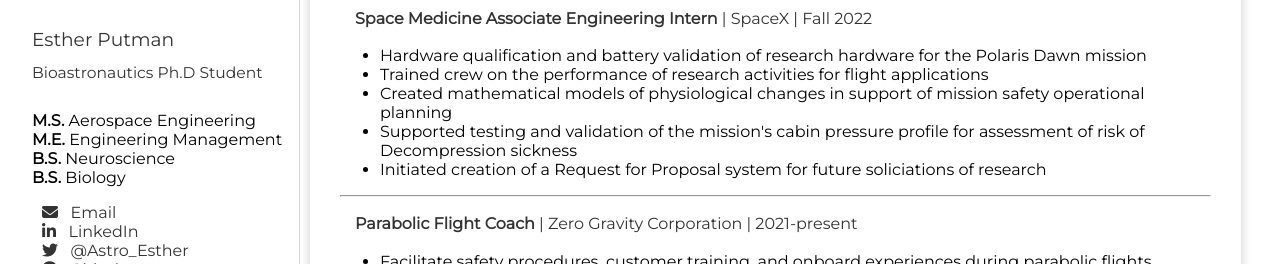
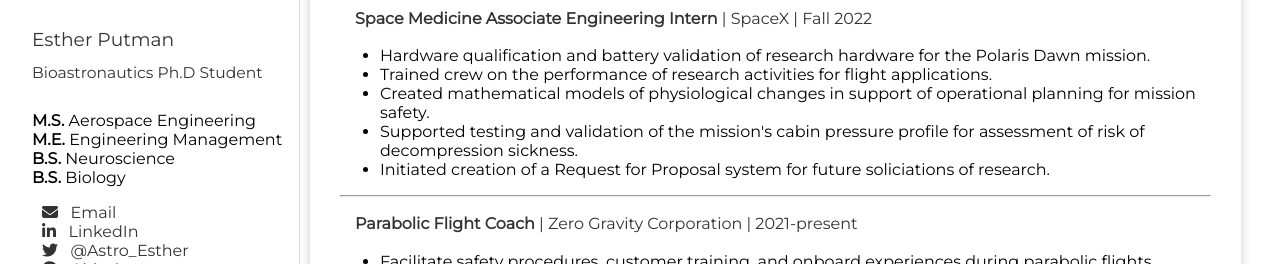
Before and after one commit to eputman/eputman.github.io, a Jekyll site: the page built from CV/index.html, in a window 1280 px wide and 900 px high, scrolled down 747 px, cut to the strip 214-478 px from the top of the window. Built offline with Jekyll 4.4.1, drawn with Linux system fonts in a browser that asks for light colours; nearby versions of some CDN libraries.

Commit message:
New CV/Resume Files

```diff
--- a/CV/index.html
+++ b/CV/index.html
@@ -31,8 +31,8 @@
 			<h1> My CV</h1><br>
 			<div class="clearfix">
 				<div class="flex-container" style="justify-content:flex-end; flex-wrap:wrap;">
-				<a href="https://eputman.github.io/documents/Putman_CV22.pdf" target="_blank" class="button">Download my CV</a>
-				<a href="https://eputman.github.io/documents/Putman_Resume_2022.pdf" target="_blank" class="button">Download my 1-page Resume</a><br>
+				<a href="https://eputman.github.io/documents/Putman_CV23.pdf" target="_blank" class="button">Download my CV</a>
+				<a href="https://eputman.github.io/documents/Putman_Resume_2023.pdf" target="_blank" class="button">Download my 1-page Resume</a><br>
 				</div><!--flexcontainer-->
 			</div><!--clearfix-->
 		<div class="card">
@@ -57,11 +57,11 @@
 		<!-- Experience Item -->
 		<p class="smalltext"><b> Space Medicine Associate Engineering Intern</b> | SpaceX | Fall 2022<br>
 			<ul>
-				<li>Hardware qualification and battery validation of research hardware for the Polaris Dawn mission</li>
-				<li>Trained crew on the performance of research activities for flight applications</li>
-				<li>Created mathematical models of physiological changes in support of mission safety operational planning</li>
-				<li>Supported testing and validation of the mission's cabin pressure profile for assessment of risk of Decompression sickness</li>
-				<li>Initiated creation of a Request for Proposal system for future soliciations of research</li>
+				<li>Hardware qualification and battery validation of research hardware for the Polaris Dawn mission.</li>
+				<li>Trained crew on the performance of research activities for flight applications.</li>
+				<li>Created mathematical models of physiological changes in support of operational planning for mission safety.</li>
+				<li>Supported testing and validation of the mission's cabin pressure profile for assessment of risk of decompression sickness.</li>
+				<li>Initiated creation of a Request for Proposal system for future soliciations of research.</li>
 			</ul>
 			<hr>
 		<!-- End of item-->
```
Also changed, not shown: 2 other files.
